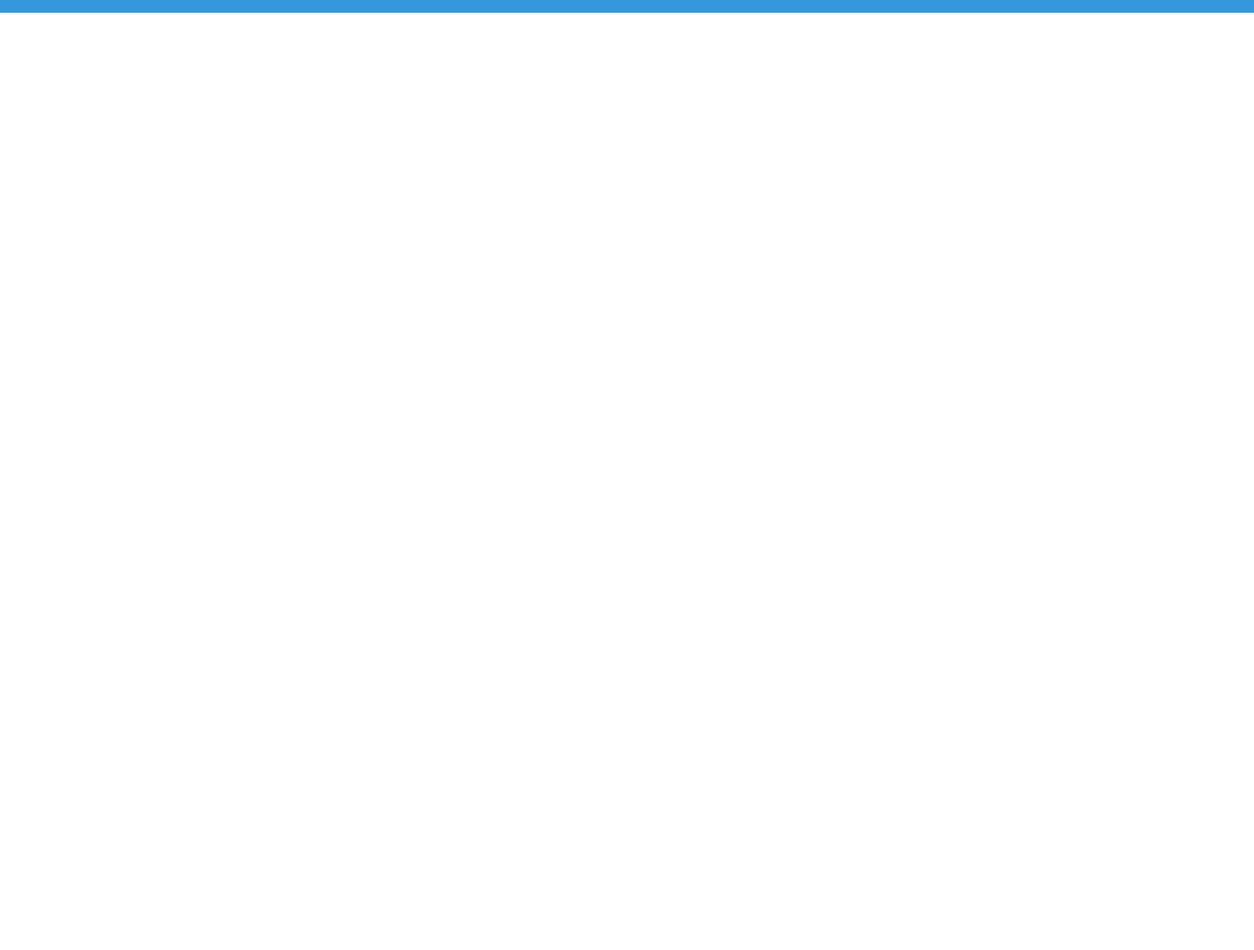
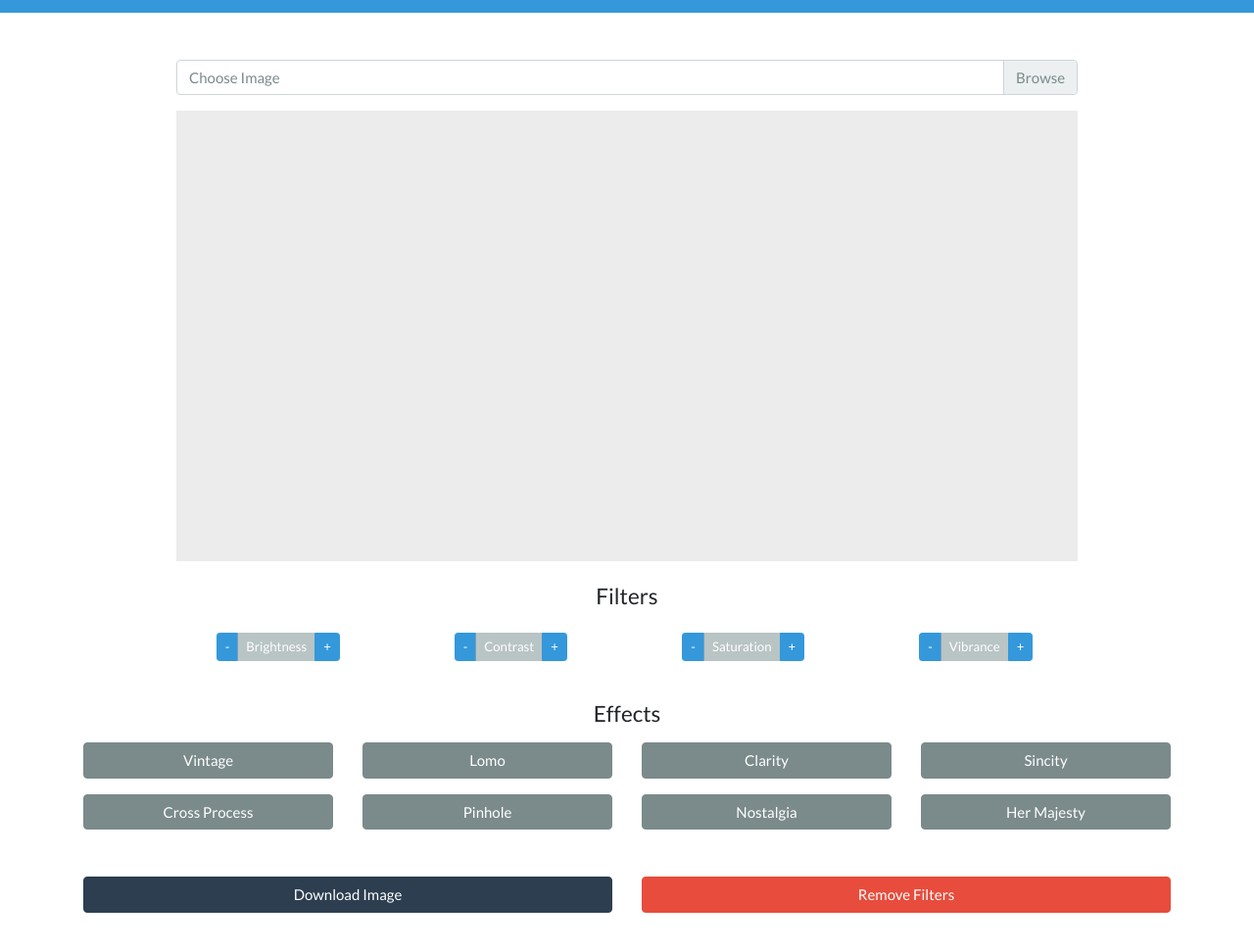
Before and after one commit to shiyu3169/online_image_filter, a plain HTML site: page index.html in a window 1280 px wide. Shown: the part 58-1028 px from the top of the page at 98% size. Before the commit the page ends 800 px from the top, so only its background shows below. Drawn offline with nearby package versions, Linux system fonts and the light colour scheme.

Commit message:
interface

```diff
--- a/index.html
+++ b/index.html
@@ -17,5 +17,130 @@
         <a href="#" class="navbar-brand">Online Image Filter</a>
       </div>
     </nav>
+    <div class="container">
+      <div class="row">
+        <div class="col-md-10 m-auto">
+          <div class="custom-file mb-3">
+            <input type="file" class="custom-file-input" id="upload-file" />
+            <label for="upload-file" class="custom-file-label"
+              >Choose Image</label
+            >
+          </div>
+          <canvas id="canvas"></canvas>
+          <h4 class="text-center my-3">Filters</h4>
+          <div class="row text-center my-4">
+            <div class="col-md-3">
+              <div class="btn-group btn-group-sm">
+                <button class="filter-btn brightness-remove btn btn-info">
+                  -
+                </button>
+                <button class="btn btn-secondary" disabled>
+                  Brightness
+                </button>
+                <button class="filter-btn brightness-add btn btn-info">
+                  +
+                </button>
+              </div>
+            </div>
+            <div class="col-md-3">
+              <div class="btn-group btn-group-sm">
+                <button class="filter-btn contrast-remove btn btn-info">
+                  -
+                </button>
+                <button class="btn btn-secondary" disabled>
+                  Contrast
+                </button>
+                <button class="filter-btn contrast-add btn btn-info">
+                  +
+                </button>
+              </div>
+            </div>
+            <div class="col-md-3">
+              <div class="btn-group btn-group-sm">
+                <button class="filter-btn saturation-remove btn btn-info">
+                  -
+                </button>
+                <button class="btn btn-secondary" disabled>
+                  Saturation
+                </button>
+                <button class="filter-btn saturation-add btn btn-info">
+                  +
+                </button>
+              </div>
+            </div>
+            <div class="col-md-3">
+              <div class="btn-group btn-group-sm">
+                <button class="filter-btn vibrance-remove btn btn-info">
+                  -
+                </button>
+                <button class="btn btn-secondary" disabled>
+                  Vibrance
+                </button>
+                <button class="filter-btn vibrance-add btn btn-info">
+                  +
+                </button>
+              </div>
+            </div>
+          </div>
+        </div>
+      </div>
+      <h4 class="text-center my-3">Effects</h4>
+      <div class="row mb-3">
+        <div class="col-md-3">
+          <button class="filter-btn vintage-add btn btn-dark btn-block">
+            Vintage
+          </button>
+        </div>
+        <div class="col-md-3">
+          <button class="filter-btn lomo-add btn btn-dark btn-block">
+            Lomo
+          </button>
+        </div>
+        <div class="col-md-3">
+          <button class="filter-btn clarity-add btn btn-dark btn-block">
+            Clarity
+          </button>
+        </div>
+        <div class="col-md-3">
+          <button class="filter-btn sincity-add btn btn-dark btn-block">
+            Sincity
+          </button>
+        </div>
+      </div>
+      <div class="row mb-3">
+        <div class="col-md-3">
+          <button class="filter-btn crossprocess-add btn btn-dark btn-block">
+            Cross Process
+          </button>
+        </div>
+        <div class="col-md-3">
+          <button class="filter-btn pinhole-add btn btn-dark btn-block">
+            Pinhole
+          </button>
+        </div>
+        <div class="col-md-3">
+          <button class="filter-btn Nostalgia-add btn btn-dark btn-block">
+            Nostalgia
+          </button>
+        </div>
+        <div class="col-md-3">
+          <button class="filter-btn hermajesty-add btn btn-dark btn-block">
+            Her Majesty
+          </button>
+        </div>
+      </div>
+      <div class="row my-5">
+        <div class="col-md-6">
+          <button id="download-btn" class="btn btn-primary btn-block">
+            Download Image
+          </button>
+        </div>
+        <div class="col-md-6">
+          <button id="revert-btn" class="btn btn-danger btn-block">
+            Remove Filters
+          </button>
+        </div>
+      </div>
+    </div>
   </body>
 </html>
--- a/style.css
+++ b/style.css
@@ -0,0 +1,5 @@
+#canvas {
+  margin: auto;
+  background: #ececec;
+  width: 100%;
+}
```
